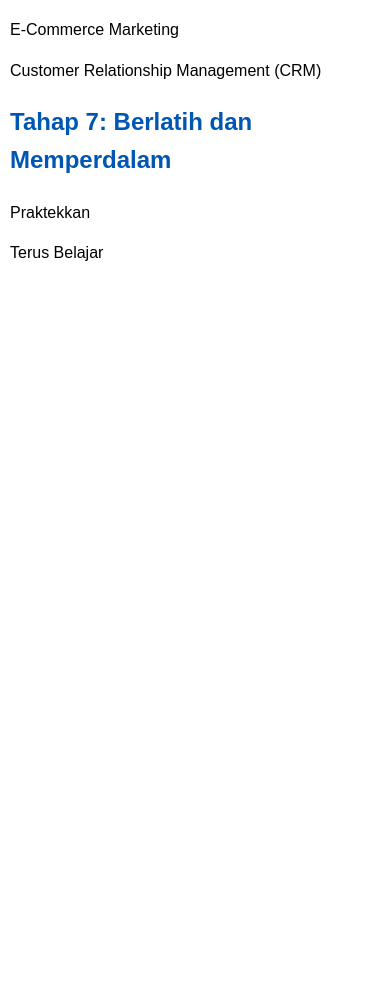
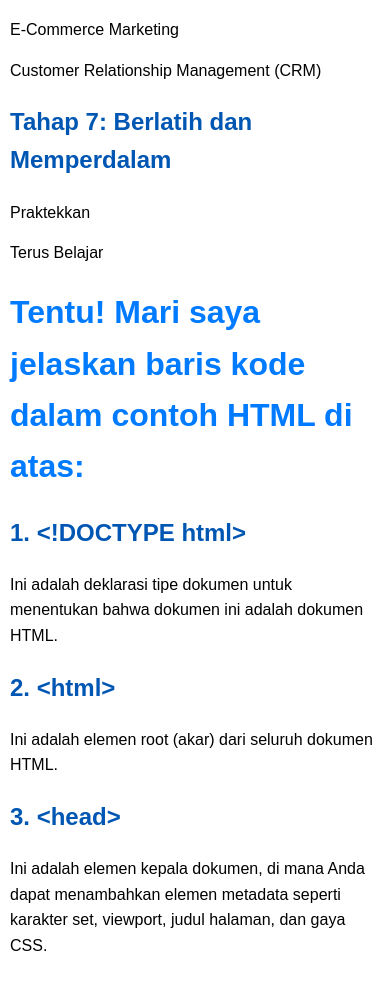
Before and after one commit to destikarahma/destikarahma.github.io, a plain HTML site: page index.html in a window 390 px wide. Shown: the part 1433-2418 px from the top of the page. Before the commit the page ends 1725 px from the top, so only its background shows below. Drawn offline with Linux system fonts and the light colour scheme.

Commit message:
Update index.html

```diff
--- a/index.html
+++ b/index.html
@@ -89,3 +89,57 @@
     </ul>
 </body>
 </html>
+<!DOCTYPE html>
+<html>
+<head>
+    <meta charset="UTF-8">
+    <meta name="viewport" content="width=device-width, initial-scale=1.0">
+    <title>Tentu! Mari saya jelaskan baris kode dalam contoh HTML di atas:</title>
+    <style>
+        body {
+            font-family: Arial, sans-serif;
+            line-height: 1.6;
+            max-width: 800px;
+            margin: 0 auto;
+            padding: 20px;
+        }
+
+        h1 {
+            color: #007BFF;
+        }
+
+        h2 {
+            color: #0056b3;
+        }
+
+        ul {
+            list-style-type: none;
+            padding: 0;
+        }
+
+        li {
+            margin-bottom: 15px;
+        }
+
+        @media screen and (max-width: 480px) {
+            body {
+                padding: 10px;
+            }
+        }
+    </style>
+</head>
+<body>
+    <h1>Tentu! Mari saya jelaskan baris kode dalam contoh HTML di atas:</h1>
+    <h2>1. &lt;!DOCTYPE html&gt;</h2>
+    <p>Ini adalah deklarasi tipe dokumen untuk menentukan bahwa dokumen ini adalah dokumen HTML.</p>
+
+    <h2>2. &lt;html&gt;</h2>
+    <p>Ini adalah elemen root (akar) dari seluruh dokumen HTML.</p>
+
+    <h2>3. &lt;head&gt;</h2>
+    <p>Ini adalah elemen kepala dokumen, di mana Anda dapat menambahkan elemen metadata seperti karakter set, viewport, judul halaman, dan gaya CSS.</p>
+
+    <!--... dan seterusnya, silakan teruskan dengan penjelasan masing-masing baris kode selanjutnya-->
+
+</body>
+</html>
```
